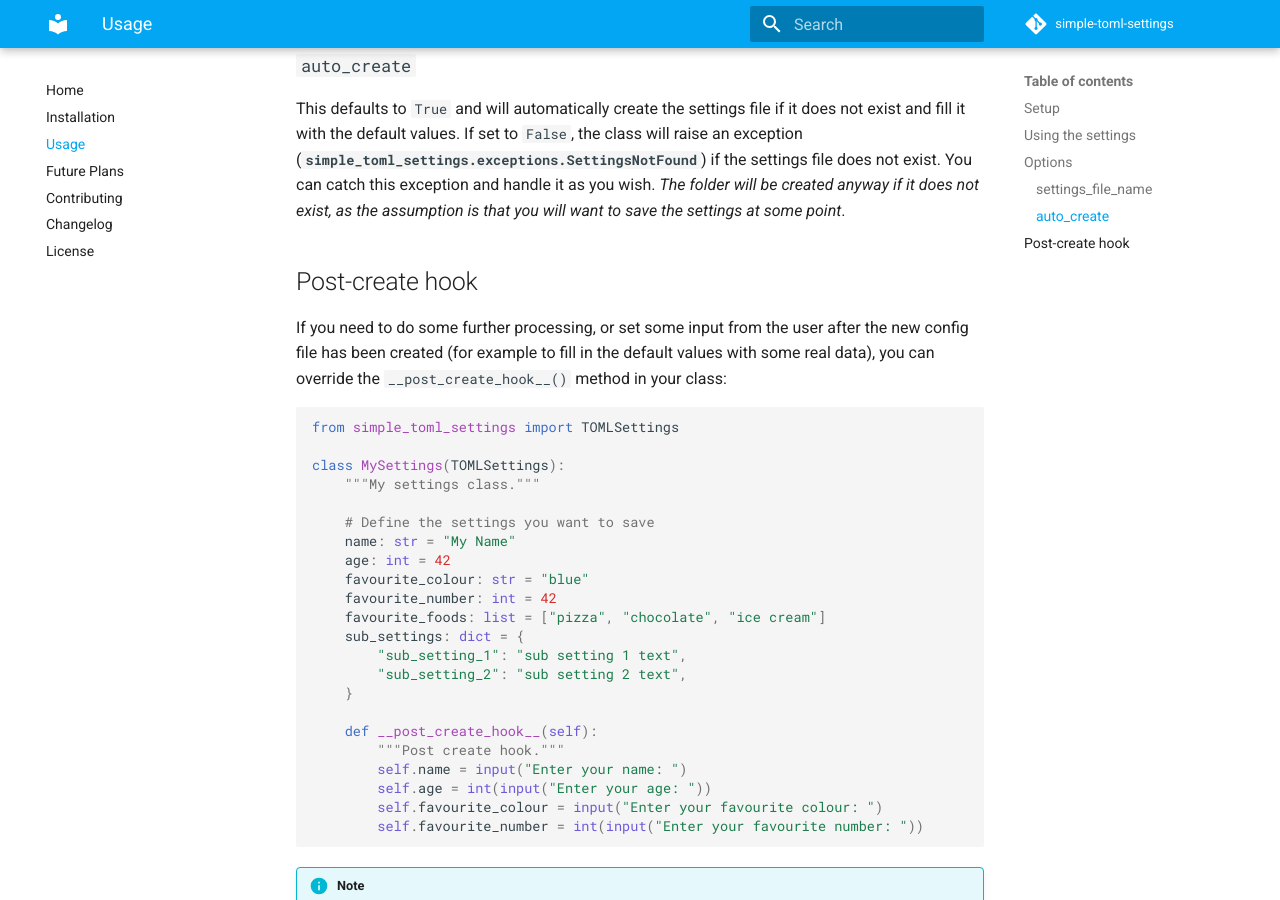
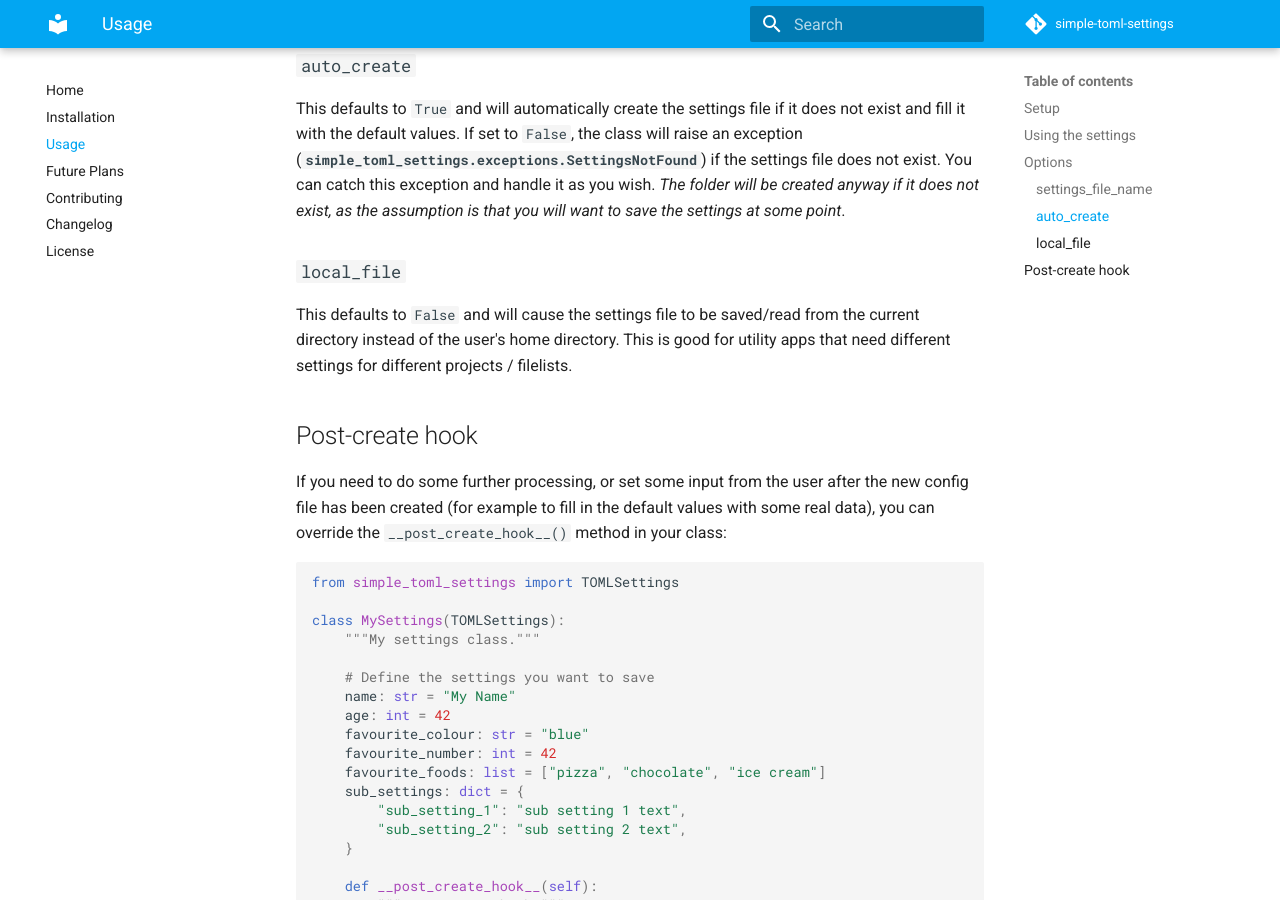
Before and after one commit to seapagan/simple-toml-settings, an MkDocs documentation site: the page built from docs/usage.md, in a window 1280 px wide and 900 px high, scrolled down 2957 px. Built offline with MkDocs 1.6.1 and Material for MkDocs 9.7.7, drawn with Linux system fonts in a browser that asks for light colours; comment, search, counter and statistics services are not loaded.

Commit message:
docs: mention the `local_file` option
Signed-off-by: Grant Ramsay <seapagan@gmail.com>

```diff
--- a/docs/usage.md
+++ b/docs/usage.md
@@ -155,6 +155,12 @@ not exist. You can catch this exception and handle it as you wish.
 *The folder will be created anyway if it does not exist, as the assumption is
 that you will want to save the settings at some point*.
 
+### `local_file`
+
+This defaults to `False` and will cause the settings file to be saved/read from
+the current directory instead of the user's home directory.  This is good for
+utility apps that need different settings for different projects / filelists.
+
 ## Post-create hook
 
 If you need to do some further processing, or set some input from the user after
```
